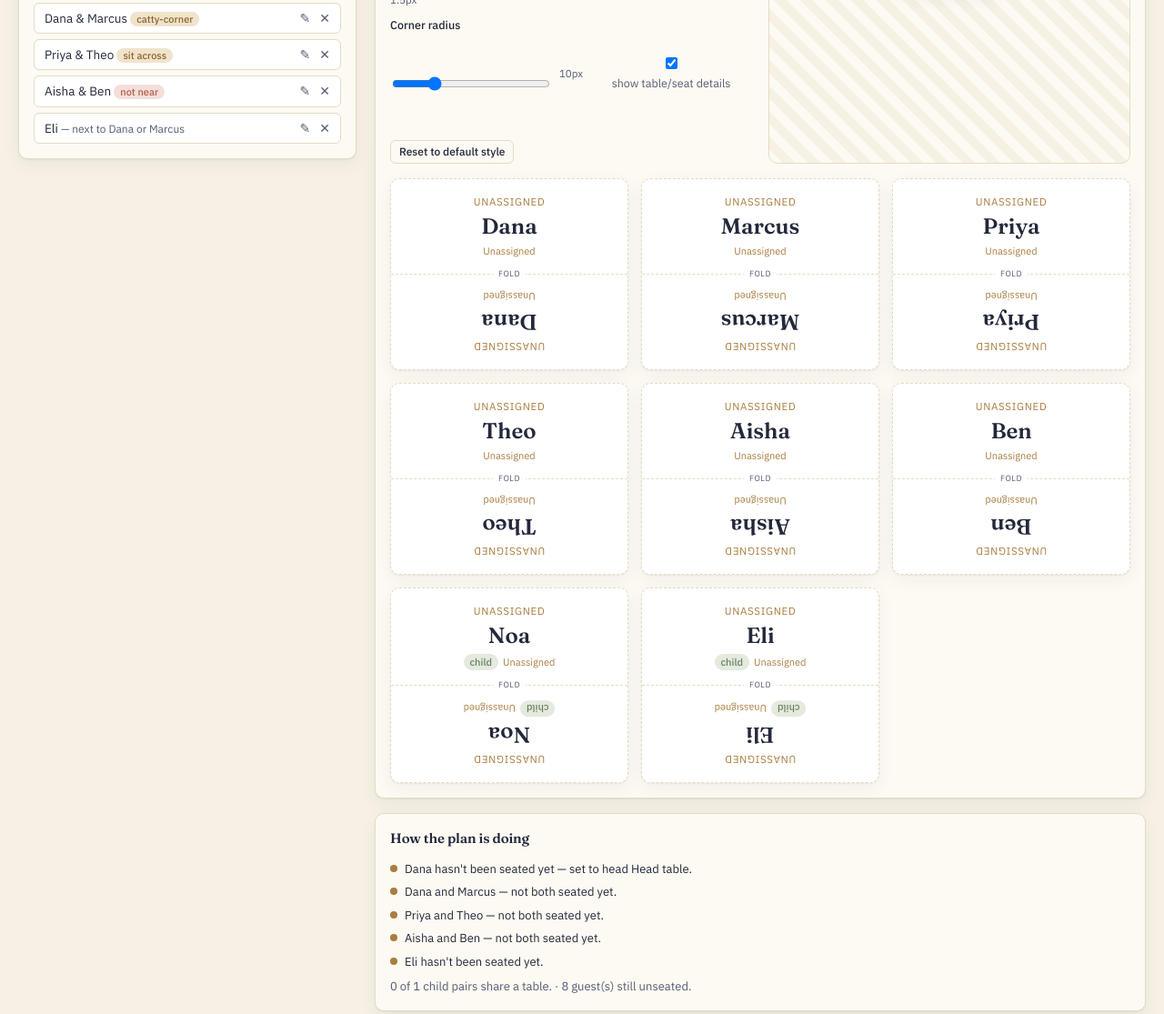
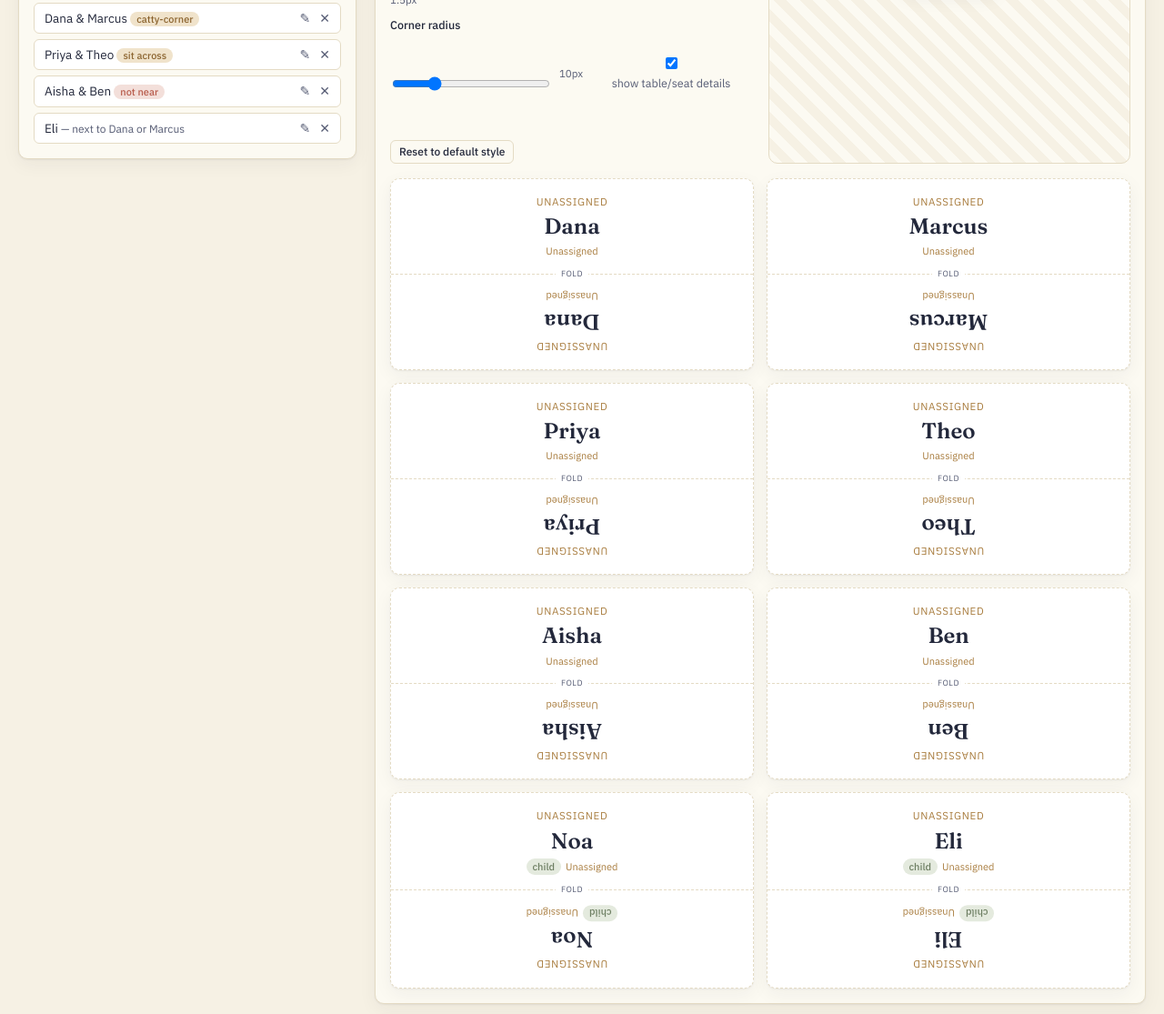
Before and after one commit to yosefmelamed/seat-the-room-event-seating-planner, a plain HTML site: page index.html in a window 1280 px wide. Shown: the part 1207-2322 px from the top of the page at 91% size. Drawn offline with Linux system fonts and the light colour scheme.

Commit message:
Fix cards-per-row not applying to on-screen preview grid
Co-authored-by: Copilot <223556219+Copilot@users.noreply.github.com>

```diff
--- a/index.html
+++ b/index.html
@@ -1477,6 +1477,7 @@
     var unassignedCount = cards.length - seatedCount;
     summary.textContent = seatedCount + " seated card(s)" + (unassignedCount ? " • " + unassignedCount + " unassigned" : "");
     list.innerHTML = cards.map(function(card){ return cardHtml(card, s); }).join("");
+    list.style.gridTemplateColumns = "repeat(" + (s.cols || 2) + ", 1fr)";
     previewSlot.innerHTML = cardHtml(cards[0], s);
   }
 
```
